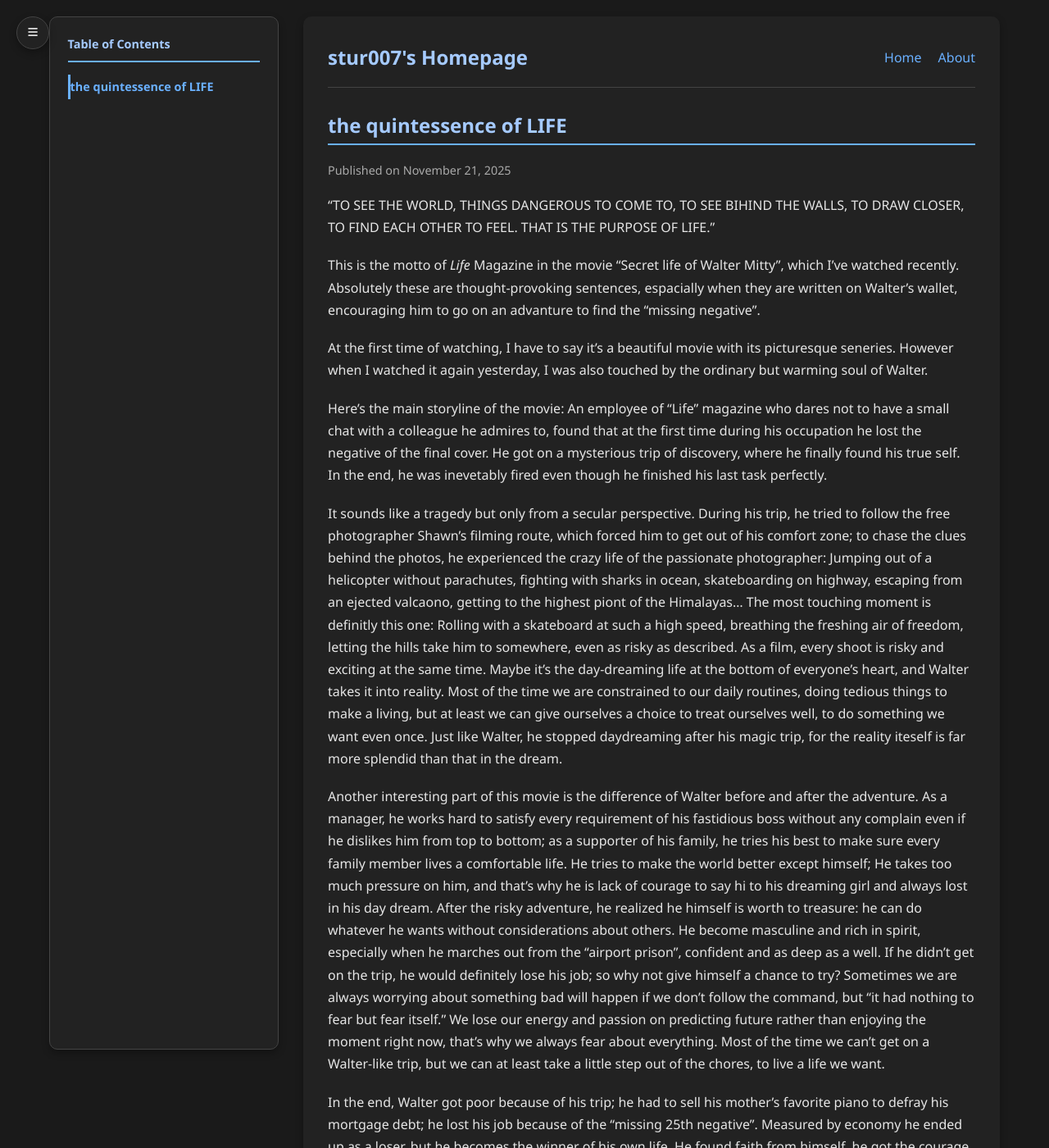
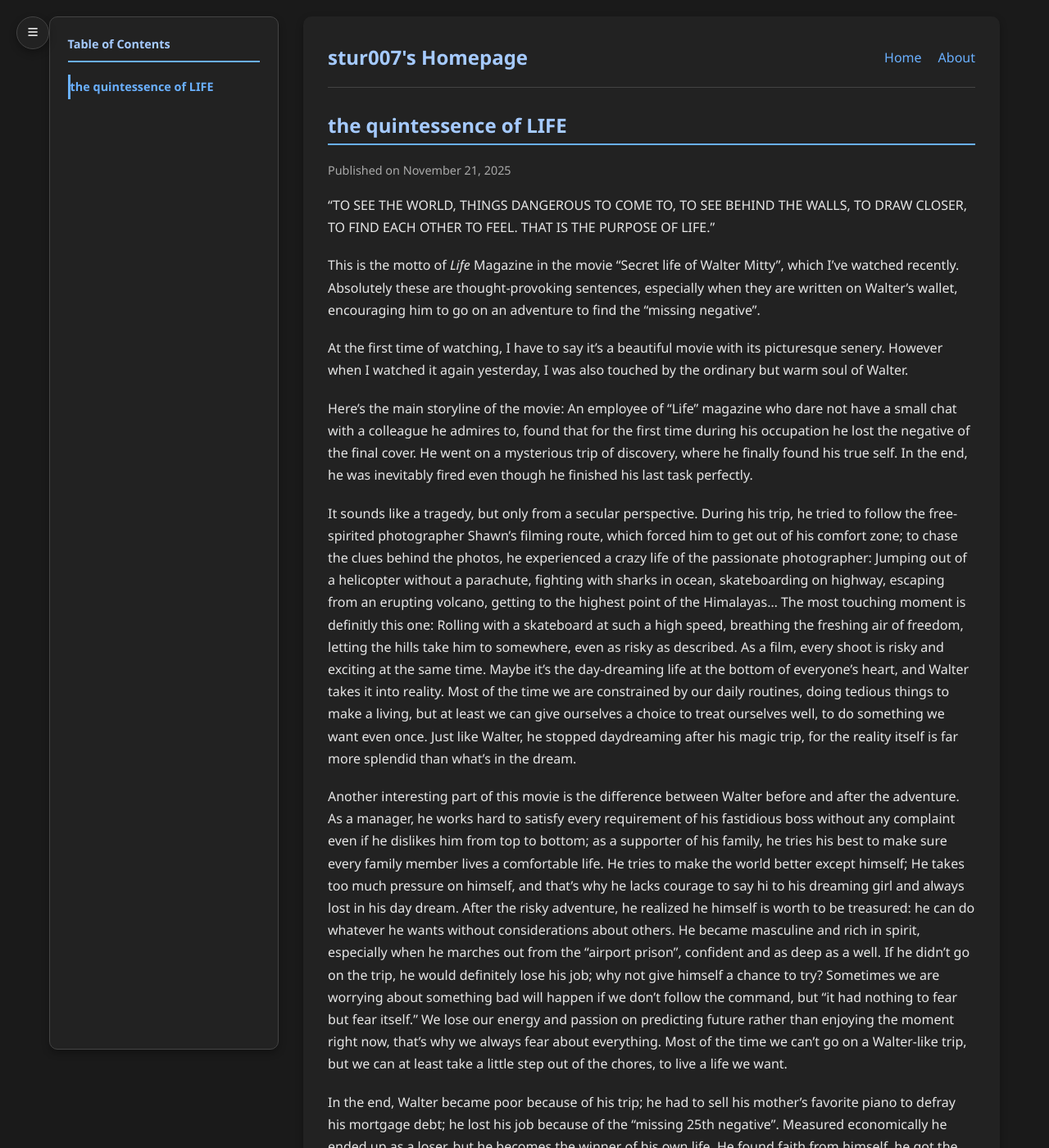
Before and after one commit to stur007/stur007.github.io, a Jekyll site: the page built from _posts/2025-11-21-secret-mitty.md, in a window 1280 px wide and 1400 px high. Shown: the whole window at 82% size. Built offline with Jekyll 4.4.1, drawn with Linux system fonts in a browser that asks for light colours; some of the changed text lies outside the part shown.

Commit message:
fixed mistakes in "mitty" blog

```diff
--- a/_posts/2025-11-21-secret-mitty.md
+++ b/_posts/2025-11-21-secret-mitty.md
@@ -7,23 +7,23 @@ tags: [TV series review, Secret life of Walter Mitty]
 ---
 
 "TO SEE THE WORLD, THINGS DANGEROUS TO COME TO,
-TO SEE BIHIND THE WALLS, TO DRAW CLOSER,
+TO SEE BEHIND THE WALLS, TO DRAW CLOSER,
 TO FIND EACH OTHER TO FEEL.
 THAT IS THE PURPOSE OF LIFE."
 
-This is the motto of *Life* Magazine in the movie "Secret life of Walter Mitty", which I've watched recently. Absolutely these are thought-provoking sentences, espacially when they are written on Walter's wallet, encouraging him to go on an advanture to find the "missing negative".
+This is the motto of *Life* Magazine in the movie "Secret life of Walter Mitty", which I've watched recently. Absolutely these are thought-provoking sentences, especially when they are written on Walter's wallet, encouraging him to go on an adventure to find the "missing negative".
 
-At the first time of watching, I have to say it's a beautiful movie with its picturesque seneries. However when I watched it again yesterday, I was also touched by the ordinary but warming soul of Walter.
+At the first time of watching, I have to say it's a beautiful movie with its picturesque senery. However when I watched it again yesterday, I was also touched by the ordinary but warm soul of Walter.
 
-Here's the main storyline of the movie: An employee of "Life" magazine who dares not to have a small chat with a colleague he admires to, found that at the first time during his occupation he lost the negative of the final cover. He got on a mysterious trip of discovery, where he finally found his true self. In the end, he was inevetably fired even though he finished his last task perfectly.
+Here's the main storyline of the movie: An employee of "Life" magazine who dare not have a small chat with a colleague he admires to, found that for the first time during his occupation he lost the negative of the final cover. He went on a mysterious trip of discovery, where he finally found his true self. In the end, he was inevitably fired even though he finished his last task perfectly.
 
-It sounds like a tragedy but only from a secular perspective. During his trip, he tried to follow the free photographer Shawn's filming route, which forced him to get out of his comfort zone; to chase the clues behind the photos, he experienced the crazy life of the passionate photographer: Jumping out of a helicopter without parachutes, fighting with sharks in ocean, skateboarding on highway, escaping from an ejected valcaono, getting to the highest piont of the Himalayas...  The most touching moment is definitly this one: Rolling with a skateboard at such a high speed, breathing the freshing air of freedom, letting the hills take him to somewhere, even as risky as described. As a film, every shoot is risky and exciting at the same time. Maybe it's the day-dreaming life at the bottom of everyone's heart, and Walter takes it into reality. Most of the time we are constrained to our daily routines, doing tedious things to make a living, but at least we can give ourselves a choice to treat ourselves well, to do something we want even once. Just like Walter, he stopped daydreaming after his magic trip, for the reality iteself is far more splendid than that in the dream.
+It sounds like a tragedy, but only from a secular perspective. During his trip, he tried to follow the free-spirited photographer Shawn's filming route, which forced him to get out of his comfort zone; to chase the clues behind the photos, he experienced a crazy life of the passionate photographer: Jumping out of a helicopter without a parachute, fighting with sharks in ocean, skateboarding on highway, escaping from an erupting volcano, getting to the highest point of the Himalayas...  The most touching moment is definitly this one: Rolling with a skateboard at such a high speed, breathing the freshing air of freedom, letting the hills take him to somewhere, even as risky as described. As a film, every shoot is risky and exciting at the same time. Maybe it's the day-dreaming life at the bottom of everyone's heart, and Walter takes it into reality. Most of the time we are constrained by our daily routines, doing tedious things to make a living, but at least we can give ourselves a choice to treat ourselves well, to do something we want even once. Just like Walter, he stopped daydreaming after his magic trip, for the reality itself is far more splendid than what's in the dream.
 
-Another interesting part of this movie is the difference of Walter before and after the adventure. As a manager, he works hard to satisfy every requirement of his fastidious boss without any complain even if he dislikes him from top to bottom; as a supporter of his family, he tries his best to make sure every family member lives a comfortable life. He tries to make the world better except himself; He takes too much pressure on him, and that's why he is lack of courage to say hi to his dreaming girl and always lost in his day dream. After the risky adventure, he realized he himself is worth to treasure: he can do whatever he wants without considerations about others. He become masculine and rich in spirit, especially when he marches out from the "airport prison", confident and as deep as a well. If he didn't get on the trip, he would definitely lose his job; so why not give himself a chance to try? Sometimes we are always worrying about something bad will happen if we don't follow the command, but "it had nothing to fear but fear itself." We lose our energy and passion on predicting future rather than enjoying the moment right now, that's why we always fear about everything. Most of the time we can't get on a Walter-like trip, but we can at least take a little step out of the chores, to live a life we want.
+Another interesting part of this movie is the difference between Walter before and after the adventure. As a manager, he works hard to satisfy every requirement of his fastidious boss without any complaint even if he dislikes him from top to bottom; as a supporter of his family, he tries his best to make sure every family member lives a comfortable life. He tries to make the world better except himself; He takes too much pressure on himself, and that's why he lacks  courage to say hi to his dreaming girl and always lost in his day dream. After the risky adventure, he realized he himself is worth to be treasured: he can do whatever he wants without considerations about others. He became masculine and rich in spirit, especially when he marches out from the "airport prison", confident and as deep as a well. If he didn't go on the trip, he would definitely lose his job; why not give himself a chance to try? Sometimes we are worrying about something bad will happen if we don't follow the command, but "it had nothing to fear but fear itself." We lose our energy and passion on predicting future rather than enjoying the moment right now, that's why we always fear about everything. Most of the time we can't go on a Walter-like trip, but we can at least take a little step out of the chores, to live a life we want.
 
-In the end, Walter got poor because of his trip; he had to sell his mother's favorite piano to defray his mortgage debt; he lost his job because of the "missing 25th negative". Measured by economy he ended up as a loser, but he becomes the winner of his own life. He found faith from himself, he got the courage to face whatever got into his way. After all, there's nothing dreadful than his trip. Let's imagine another scenario of his life: He stayed at his office trying to figure out a remedy for the losing picture. At best he kept his job in the company, and he still sealed his arrogation in his heart; he would only flirt the girl he admired in his day dream. I believe most of us will choose the former path without second thought. Sometimes we value what we own too much, never dared to trade them for something far more precious; we invest on alomst everything, but never invest on ourselves. Sometimes we can try on something new rather than worrying too much for in fact we don't have much things to lose.
+In the end, Walter became poor because of his trip; he had to sell his mother's favorite piano to defray his mortgage debt; he lost his job because of the "missing 25th negative". Measured economically he ended up as a loser, but he becomes the winner of his own life. He found faith from himself, he got the courage to face whatever got into his way. After all, there's nothing dreadful than his trip. Let's imagine another scenario of his life: He stayed at his office trying to figure out a remedy for the losing picture. At best he kept his job in the company, and he still sealed his arrogation in his heart; he would only flirt the girl he admired in his day dream. I believe most of us will choose the former path without second thought. Sometimes we value what we own too much, never dared to trade them for something far more precious; we invest in alomst everything, but never invest on ourselves. Sometimes we can try on something new rather than worrying too much for in fact we don't have many things to lose.
 
-Another impressing line for me poped up at the end of the movie.
+Another impressive line for me poped up at the end of the movie.
 
 "Rizzo? I like this character."
 
@@ -31,6 +31,6 @@ Another impressing line for me poped up at the end of the movie.
 
 "Because she's real."
 
-To get a considerable salary we hide ourselves behind the masks, and somehow lots of people are proud of their makeup. It's a ridiculous thought and sometimes we take it for granted. We pretend ourselves to be something for too long, and forget the cost of it. In fact our own happiness worth a lot, and we just ignore it for it is too easy to catch, just like the longboard of Walter. "Beautiful things never ask for attention. " When we are "acting" as ourselves, there's no doubt we are happy no matter other's thougts. I think that's why Shawn put the negative in Walter's wallet, and regard the picture of Walter himself as the **"quintessence of LIFE"**.
+To get a considerable salary we hide ourselves behind the masks, and somehow lots of people are proud of their makeup. It's a ridiculous thought and sometimes we take it for granted. We pretend ourselves to be something for too long, and forget the cost of it. In fact our own happiness is worth a lot, and we just ignore it for it is too easy to catch, just like the longboard of Walter. "Beautiful things never ask for attention. " When we are "acting" as ourselves, there's no doubt we are happy no matter others' thoughts. I think that's why Shawn put the negative in Walter's wallet, and regard the picture of Walter himself as the **"quintessence of LIFE"**.
 
-Another digression is the song played by Shel in Walter's imagination called *Space Oddity* by David Bowie. Actually I am fond of this song for its melody and lyric, which fits so well to Walter's crazy action. Getting into a drunk driver's helicopter needs courage (so as to the driver, so he get a few of cups before driving... that's the considerate and warming part of the movie), but you will never know where you can be unless you try it. Sometimes when I get into a low mood, I choose to listen to it, feeling the courage from the song.
+Another digression is the song played by Cheryl in Walter's imagination called *Space Oddity* by David Bowie. Actually I am fond of this song for its melody and lyric, which fits so well to Walter's crazy action. Getting into a drunk driver's helicopter needs courage (so as to the driver, so he get a few cups before driving... that's the touching and warming part of the movie), but you will never know where you might end up unless you try it. Sometimes when I am in a low mood, I choose to listen to it, feeling the courage from the song.
```
